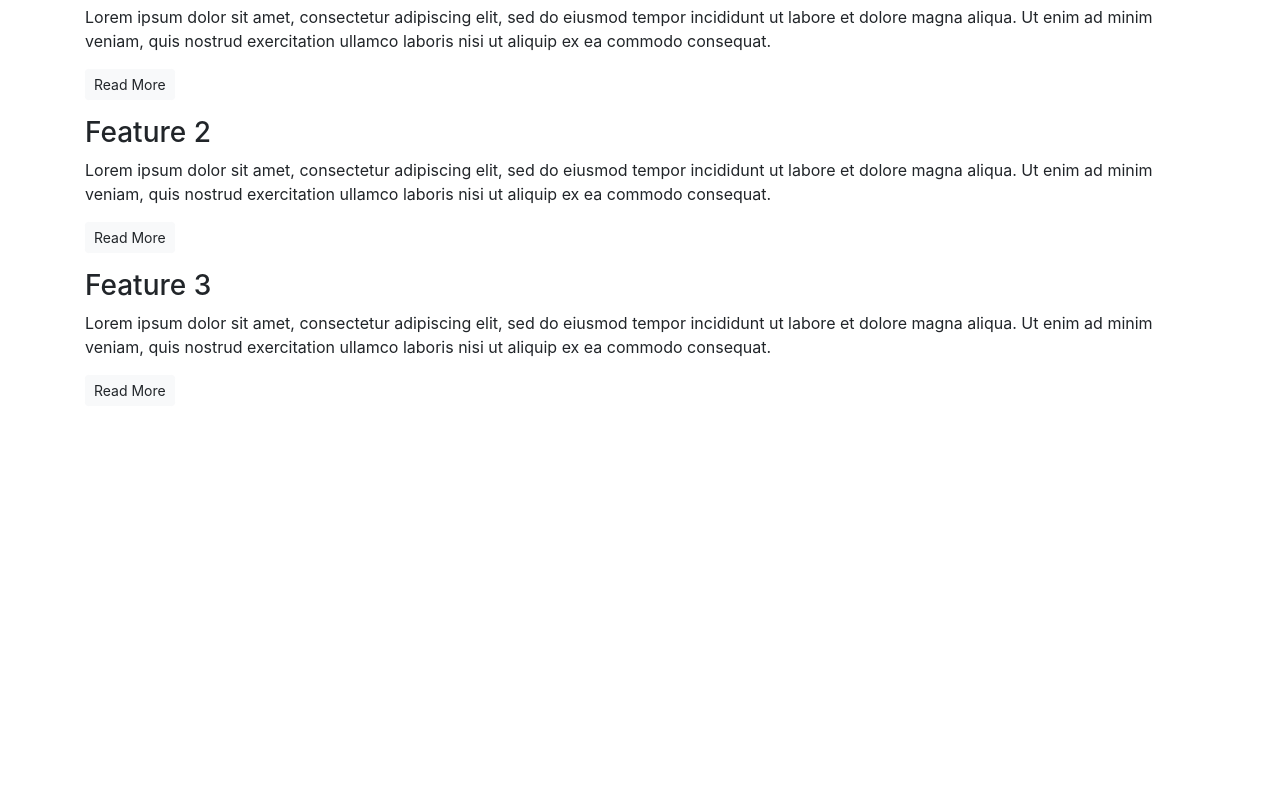
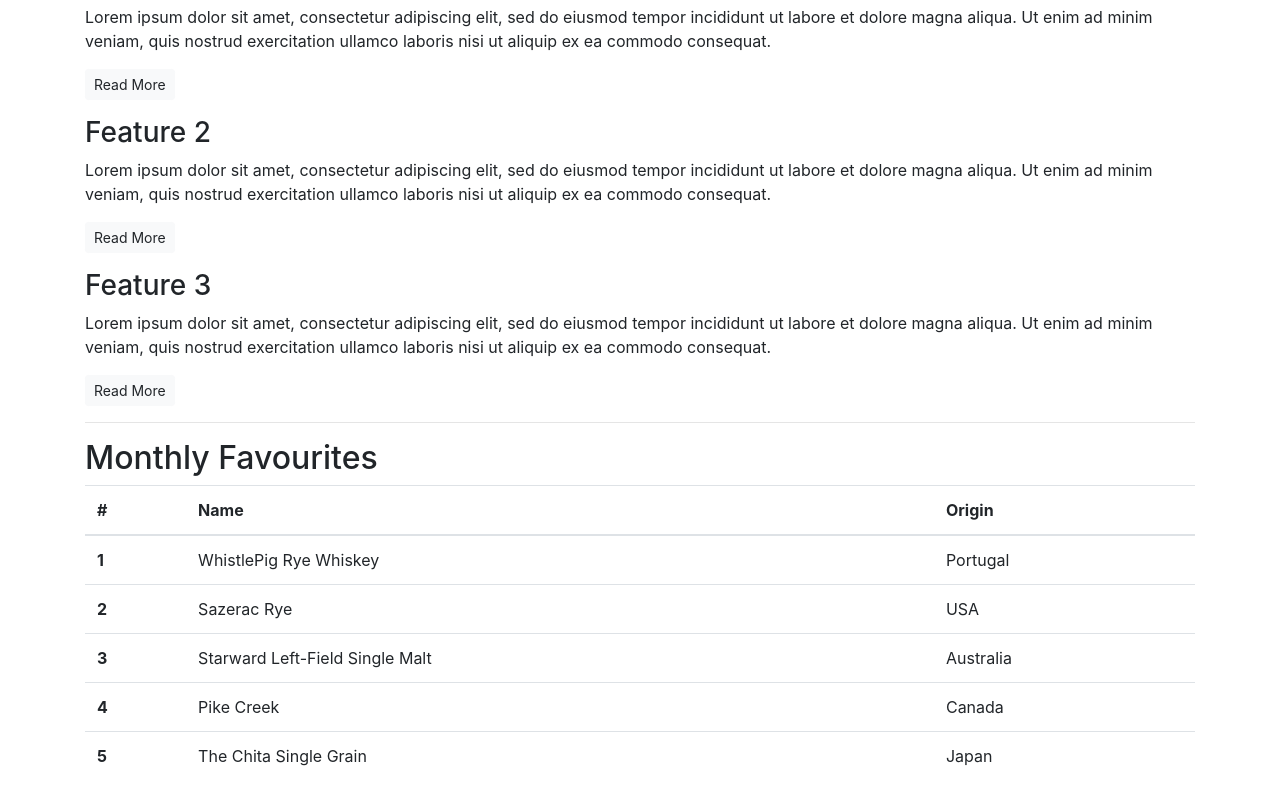
Before and after one commit to Tariq-845/bootstrap-test, a plain HTML site: page index.html in a window 1280 px wide. Shown: the part 537-1333 px from the top of the page. Before the commit the page ends 959 px from the top, so only its background shows below. Drawn offline with nearby package versions, Linux system fonts and the light colour scheme.

Commit message:
add monthly favourites table

```diff
--- a/index.html
+++ b/index.html
@@ -63,6 +63,49 @@
             </div>
         </section>
         <!-- /.features -->
+
+        <hr>
+
+        <!-- Monthly Favourites -->
+        <section>
+            <h2>Monthly Favourites</h2>
+           <table class="table">
+            <thead>
+                <tr>
+                    <th scope="col">#</th>
+                    <th scope="col">Name</th>
+                    <th scope="col">Origin</th>
+                </tr>
+            </thead>
+            <tbody>
+                <tr>
+                    <th scope="row">1</th>
+                    <td>WhistlePig Rye Whiskey</td>
+                    <td>Portugal</td>
+                </tr>
+                <tr>
+                    <th scope="row">2</th>
+                    <td>Sazerac Rye</td>
+                    <td>USA</td>
+                </tr>
+                <tr>
+                    <th scope="row">3</th>
+                    <td>Starward Left-Field Single Malt</td>
+                    <td>Australia</td>
+                </tr>
+                <tr>
+                    <th scope="row">4</th>
+                    <td>Pike Creek</td>
+                    <td>Canada</td>
+                </tr>
+                <tr>
+                    <th scope="row">5</th>
+                    <td>The Chita Single Grain</td>
+                    <td>Japan</td>
+                </tr>
+            </tbody>
+           </table>
+        </section>
     </article>
 </body>
 
```
